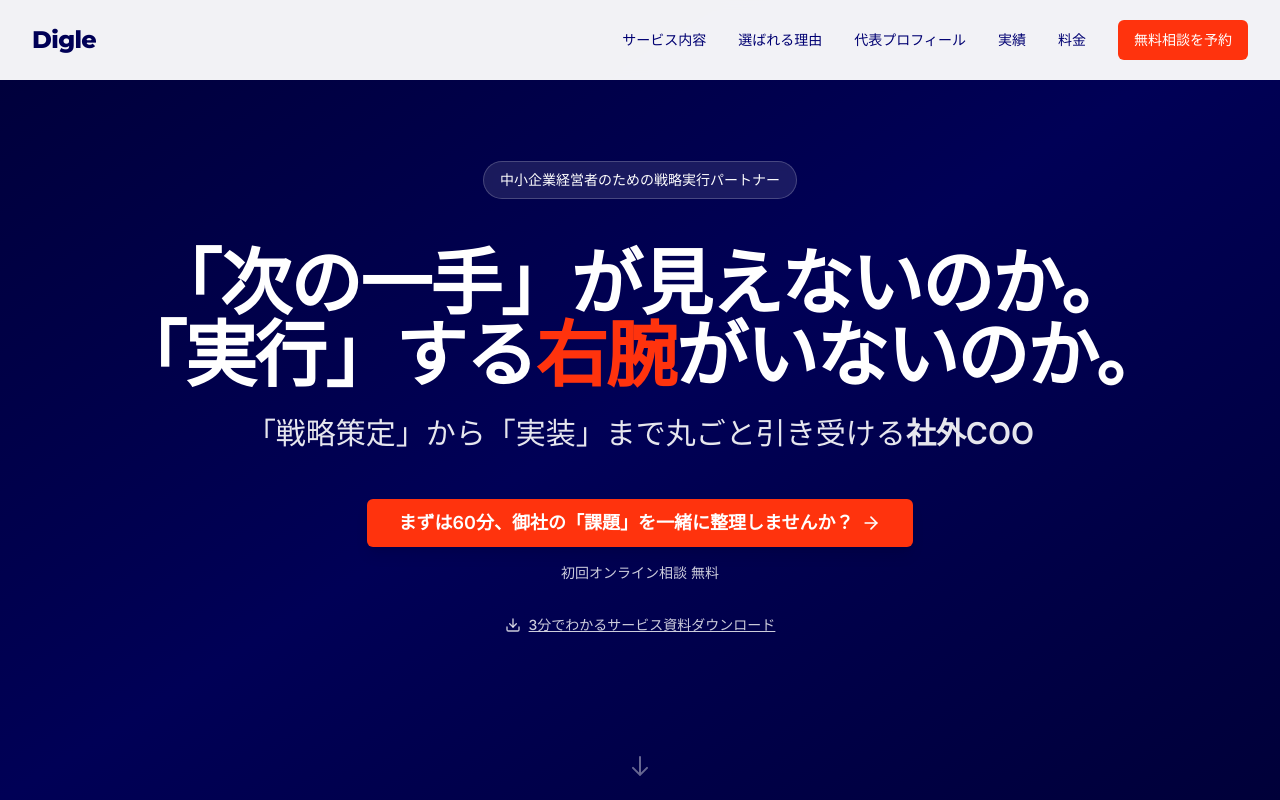
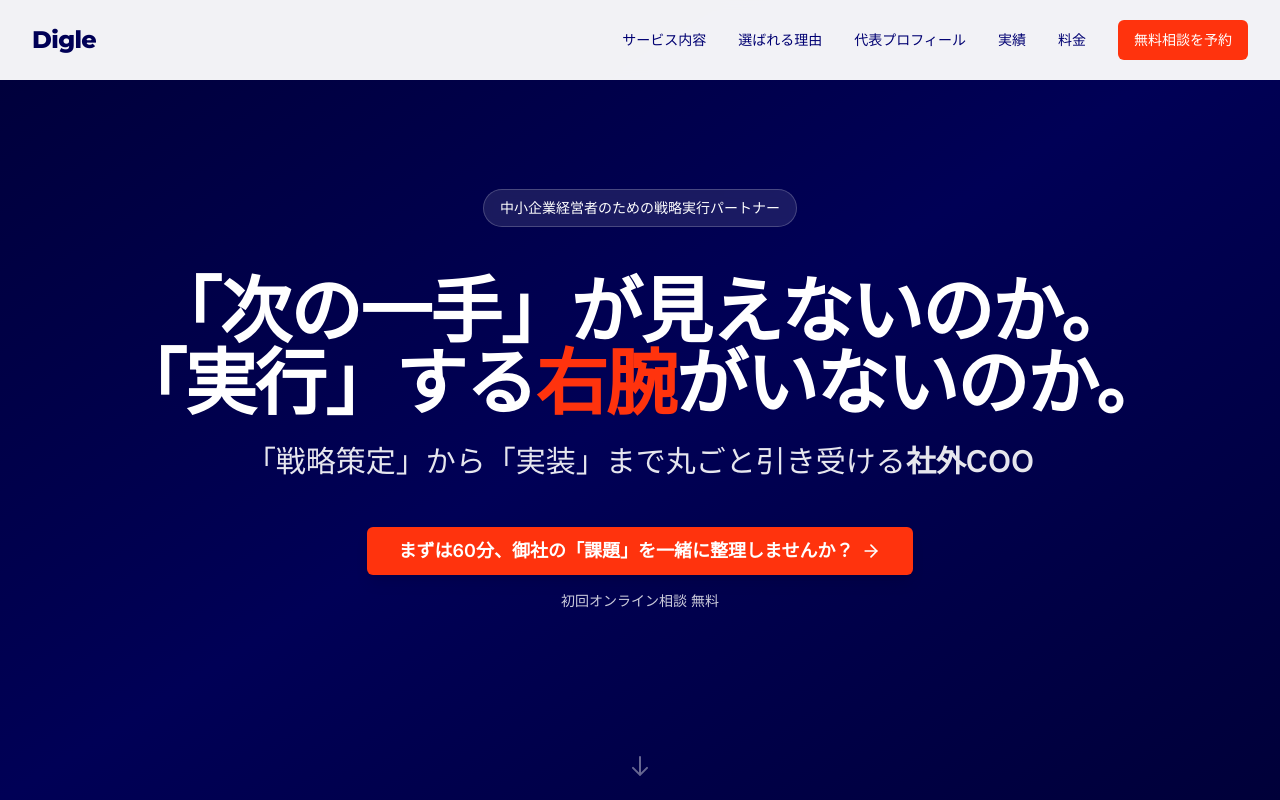
Before and after one commit to digle-matsu/Digle_LP_ver1.0, a Next.js app: page / in a window 1280 px wide. Shown: the top 800 px of the page. Built offline with nearby package versions, Linux system fonts and the light colour scheme.

Commit message:
Update hero-section.tsx「資料ダウンロードボタンを削除」
ヒーローセクションから資料ダウンロードボタンとDownloadアイコンを削除

```diff
--- a/components/sections/hero-section.tsx
+++ b/components/sections/hero-section.tsx
@@ -2,13 +2,12 @@
 
 import { motion } from 'framer-motion';
 import { Button } from '@/components/ui/button';
-import { ArrowRight, Download } from 'lucide-react';
+import { ArrowRight } from 'lucide-react';
 
 export function HeroSection() {
   const handleContactClick = () => {
     window.open('https://docs.google.com/forms/d/e/1FAIpQLSdGL5TXYHzgEqF_UxdUywJPyXwicdM3MLuXcz1BuEMVkxbPDA/viewform?usp=header', '_blank');
   };
-
 
   return (
     <section className="relative min-h-screen flex items-center justify-center overflow-hidden bg-gradient-to-br from-navy-800 via-navy-700 to-navy-800">
@@ -52,7 +51,6 @@ export function HeroSection() {
             「戦略策定」から「実装」まで丸ごと引き受ける<span className="font-semibold">社外COO</span>
           </motion.p>
 
-
           <motion.div
             initial={{ opacity: 0, y: 20 }}
             animate={{ opacity: 1, y: 0 }}
@@ -77,18 +75,6 @@ export function HeroSection() {
           >
             初回オンライン相談 無料
           </motion.p>
-
-          <motion.div
-            initial={{ opacity: 0 }}
-            animate={{ opacity: 1 }}
-            transition={{ delay: 0.9 }}
-            className="mt-8"
-          >
-            <button className="inline-flex items-center text-white/80 hover:text-orange-400 transition-colors group">
-              <Download className="h-4 w-4 mr-2 group-hover:translate-y-1 transition-transform" />
-              <span className="text-sm font-medium underline">3分でわかるサービス資料ダウンロード</span>
-            </button>
-          </motion.div>
         </motion.div>
       </div>
 
```
